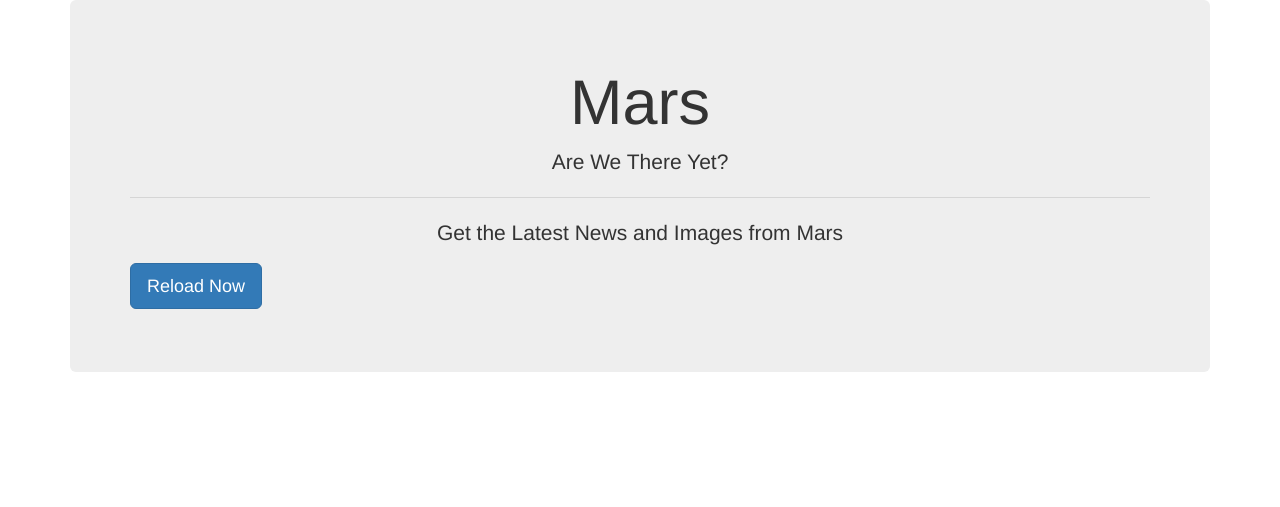
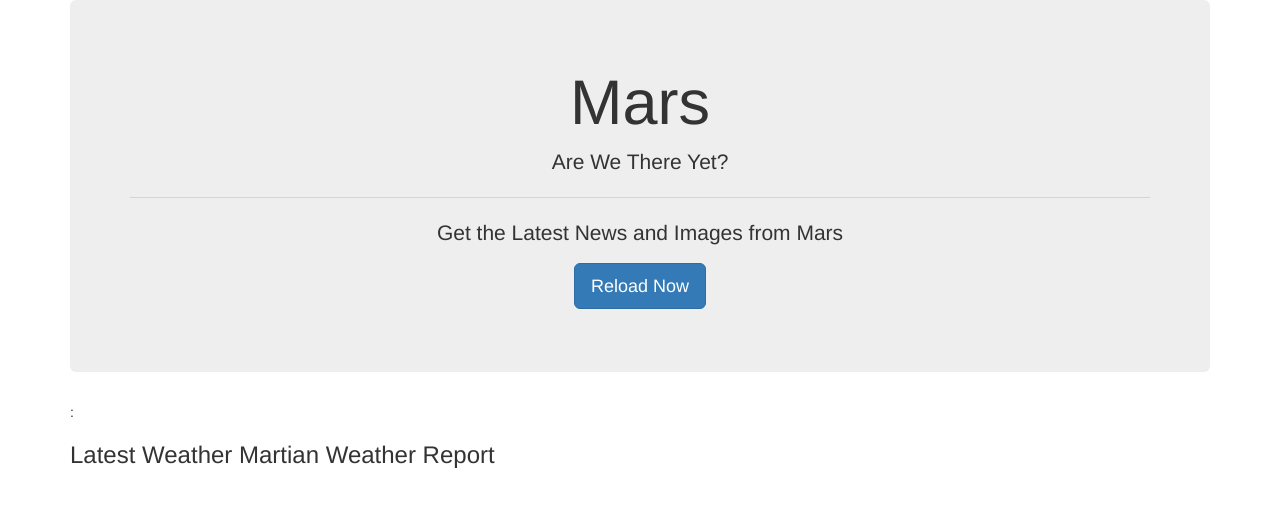
Before and after one commit to matthew-david-hawkins/Web-Scraping-Challenge, a Flask app: template Mission_to_Mars/templates/index.html in a window 1280 px wide. Shown: the top 507 px of the page. Run offline with Flask 2, Linux system fonts and the light colour scheme; the template is opened without the code that fills it, so the values that code supplies are empty; some libraries are stand-ins or nearby versions.

Commit message:
Added features to webpage

```diff
--- /dev/null
+++ b/Mission_to_Mars/templates/data_table.html
@@ -0,0 +1 @@
+<table border="1" class="table"> <thead> <tr style="text-align: right;"> <th></th> <th>Mars - Earth Comparison</th> <th>Mars</th> <th>Earth</th> </tr> </thead> <tbody> <tr> <th>0</th> <td>Diameter:</td> <td>6,779 km</td> <td>12,742 km</td> </tr> <tr> <th>1</th> <td>Mass:</td> <td>6.39 × 10^23 kg</td> <td>5.97 × 10^24 kg</td> </tr> <tr> <th>2</th> <td>Moons:</td> <td>2</td> <td>1</td> </tr> <tr> <th>3</th> <td>Distance from Sun:</td> <td>227,943,824 km</td> <td>149,598,262 km</td> </tr> <tr> <th>4</th> <td>Length of Year:</td> <td>687 Earth days</td> <td>365.24 days</td> </tr> <tr> <th>5</th> <td>Temperature:</td> <td>-153 to 20 °C</td> <td>-88 to 58°C</td> </tr> </tbody> </table>
--- a/Mission_to_Mars/templates/index.html
+++ b/Mission_to_Mars/templates/index.html
@@ -7,20 +7,57 @@
   <meta http-equiv="X-UA-Compatible" content="ie=edge">
   <title>Hot Finds</title>
   <link rel="stylesheet" href="https://maxcdn.bootstrapcdn.com/bootstrap/3.3.7/css/bootstrap.min.css">
+
+  <style>
+    body  {
+      background-image: url('{{latest_scrape.featured_image}}');
+
+    }
+    </style>
+
 </head>
 
-<body>
+<body onload="typeWriter()" class='bg'>
   <div class="container">
 
     <div class="jumbotron">
         <h1 class="display-4, text-center">Mars</h1>
-        <p class="lead, text-center">Are We There Yet?</p>
+        <p class="lead, text-center" id="demo"></p>
         <hr class="my-4">
         <p class = "text-center">Get the Latest News and Images from Mars</p>
-        <p class="lead">
+        <p class="lead text-center">
           <a class="btn btn-primary btn-lg" href="#" role="button">Reload Now</a>
         </p>
+
+        <script>
+            var i = 0;
+            var txt = 'Are We There Yet?'
+            var speed = 100;
+            function typeWriter() {
+            if (i < txt.length) {
+                document.getElementById("demo").innerHTML += txt.charAt(i);
+                i++;
+                setTimeout(typeWriter, speed);
+            }
+            }
+            </script>
       </div>
+
+    <div class="col-12">
+        <h3>{{latest_scrape.news.headline}}</h3>
+        <p>{{latest_scrape.news.date}} : {{latest_scrape.news.summary}}</p>
+
+    </div>
+
+    <div class="col-12">
+        <h3>Latest Weather Martian Weather Report</h3>
+        <p>{{latest_scrape.mars_weather}}</p>
+
+    </div>
+
+    <div class="col-12">
+        {{latest_scrape.mars_facts | safe}}
+    </div>
 
   </div>
 </body>
```
